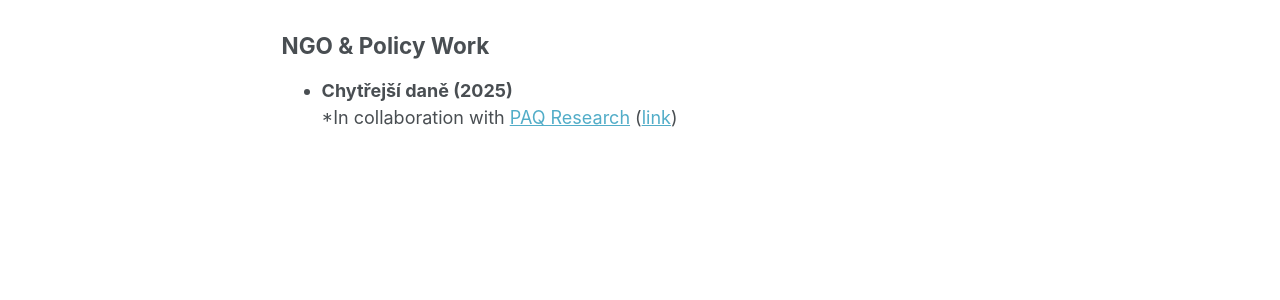
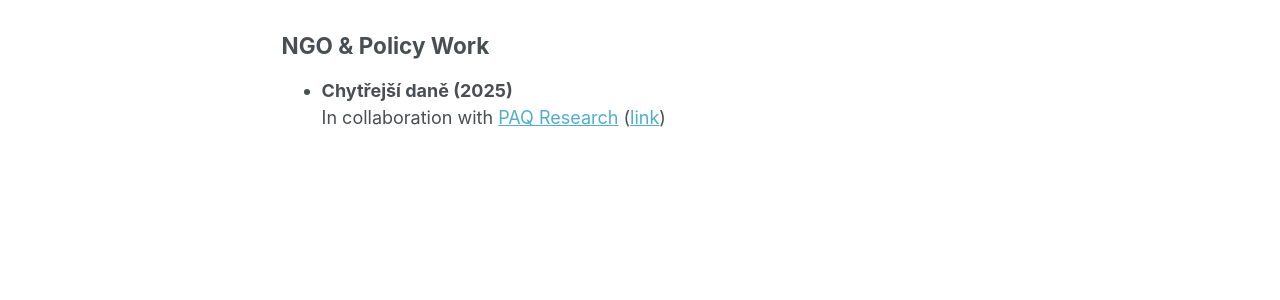
Before and after one commit to janzalman/janzalman.github.io, a Jekyll site: the page built from _pages/research.md, in a window 1280 px wide and 968 px high. Shown: the part 493-793 px from the top of the window. Built offline with Jekyll 4.4.1, drawn with Linux system fonts in a browser that asks for light colours.

```diff
--- a/_pages/research.md
+++ b/_pages/research.md
@@ -18,4 +18,4 @@ permalink: /research/
 
 ## NGO & Policy Work
 - **Chytřejší daně (2025)**
-  *In collaboration with [PAQ Research](https://www.paqresearch.cz/) ([link](https://chytrejsidane.cz/))
+  In collaboration with [PAQ Research](https://www.paqresearch.cz/) ([link](https://chytrejsidane.cz/))
```
